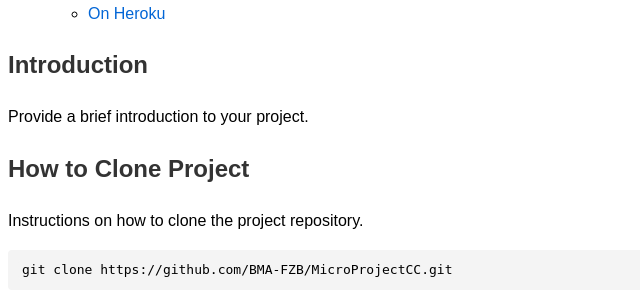
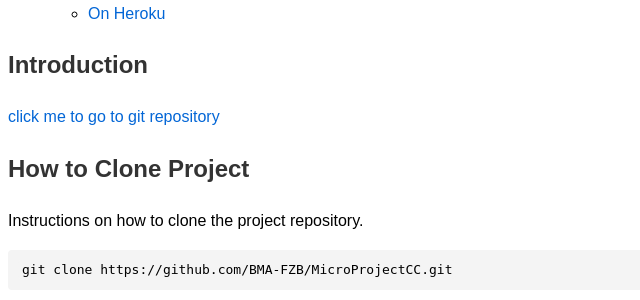
Before and after one commit to BMA-FZB/MicroProjectCC, a Flask app: page / in a window 1280 px wide. Shown: the part 606-906 px from the top of the page, without its empty margins (0-640 px from the left). Run offline with Flask 3, Linux system fonts and the light colour scheme.

Commit message:
updating index.html

```diff
--- a/app/templates/index.html
+++ b/app/templates/index.html
@@ -68,7 +68,7 @@
     </ul>
 
     <h2 id="introduction">Introduction</h2>
-    <p>Provide a brief introduction to your project.</p>
+    <p><a href="https://github.com/BMA-FZB/MicroProjectCC/">click me to go to git repository</a> </p>
 
     <h2 id="how-to-clone-project">How to Clone Project</h2>
     <p>Instructions on how to clone the project repository.</p>
```
